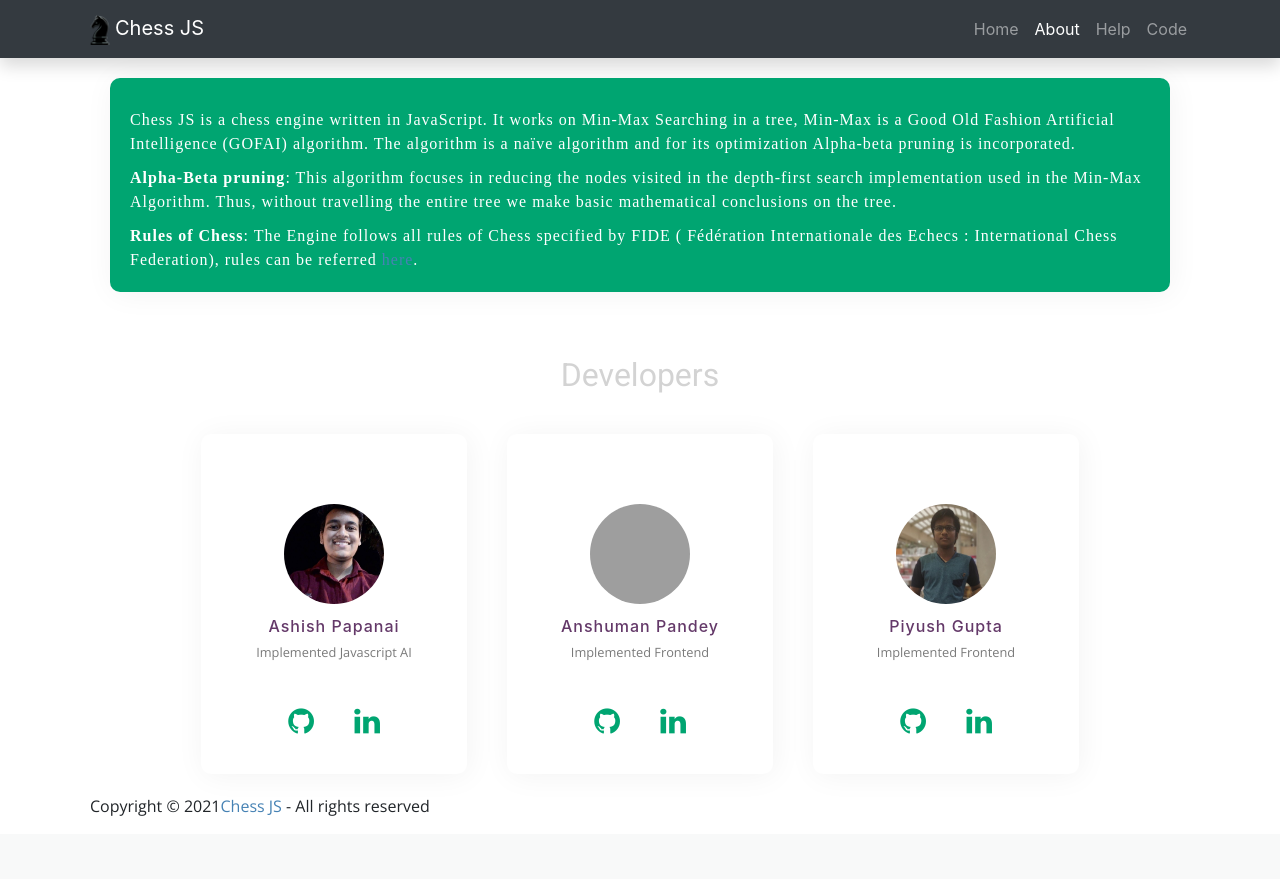
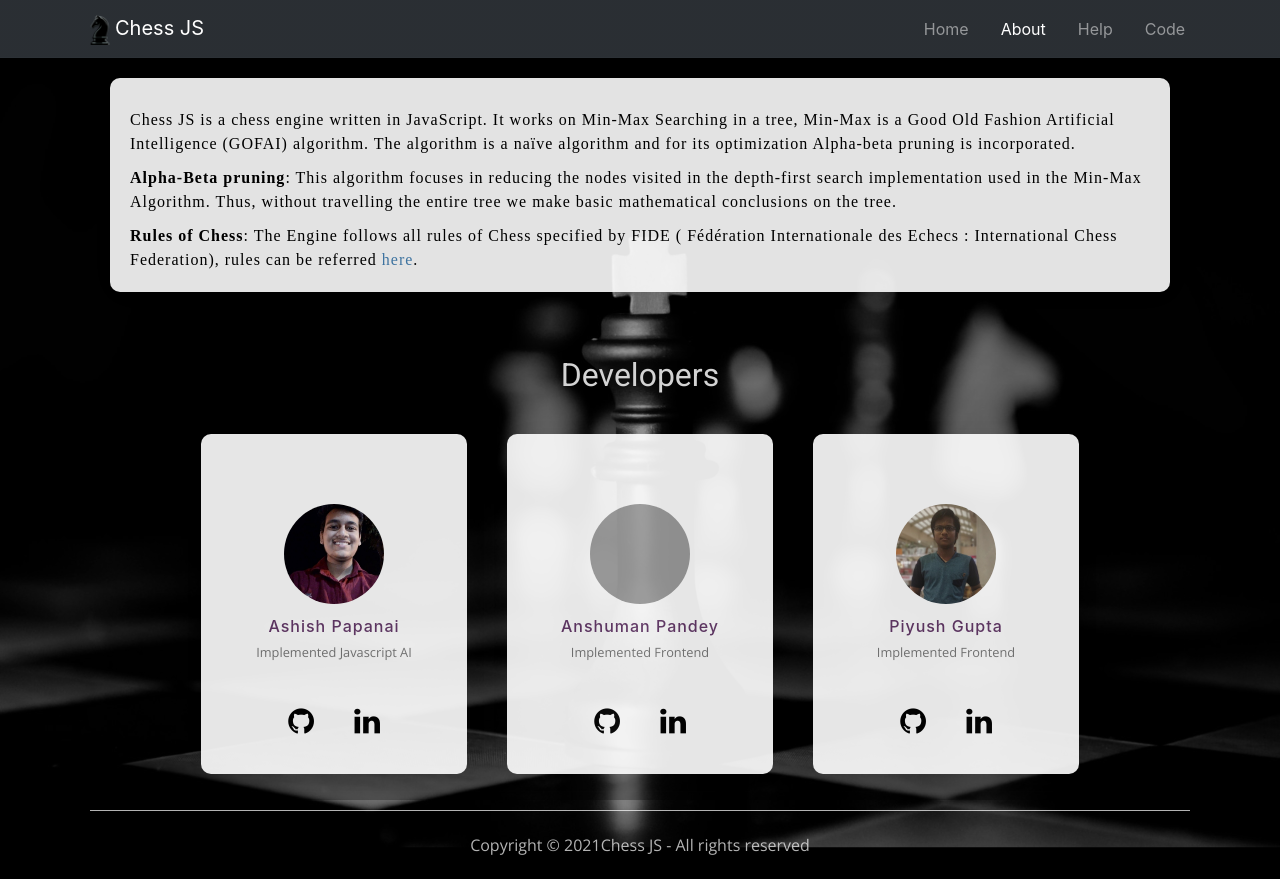
Before and after one commit to ashishpapanai/chessJS, a Flask app: page /about in a window 1280 px wide. Before the commit the page ends 816 px from the top, so only its background shows below. Run offline with Flask 2, Linux system fonts and the light colour scheme; some libraries are stand-ins or nearby versions; some web fonts are replaced; grey boxes are pictures that could not be loaded.

Commit message:
updated about.css

```diff
--- a/static/about.css
+++ b/static/about.css
@@ -1,7 +1,28 @@
 * {
     box-sizing: border-box;
   }
-  p {
+  body {
+    background-image: linear-gradient( rgba(0, 0, 0, 0.3), rgba(0, 0, 0, 0.5)), url('/static/images/chess2.jpg');
+    background-repeat: no-repeat;
+    overflow-x: hidden;
+    background-size: cover;
+    background-position: center;
+    background-attachment: fixed;
+  }
+  .navbar {
+    background-image: linear-gradient( rgba(0, 0, 0, 0.2), rgba(0, 0, 0, 0.2));
+    background-repeat: no-repeat;
+    background-size: cover;
+    background-position: center;
+    background-attachment: fixed;
+}
+body ul{
+    padding: 0px 50px;
+}
+.navbar li{
+    margin-right: 7%;
+}
+p {
     font-family: "Open Sans", sans-serif;
   }
   a {
@@ -9,7 +30,7 @@
     color: steelblue;
   }
   a:visited {
-    color: white;
+    color:black;
   }
   #container {
     max-width: 1100px;
@@ -18,7 +39,7 @@
   .introbox {
     width: auto;
     height: 100%;
-    background-color:#00a571;
+    background-color:#ffffff;
     box-shadow: 2px 2px 30px rgba(0, 0, 0, 0.05);
     display: flex;
     flex-direction: column;
@@ -28,12 +49,13 @@
     border-radius: 10px;
     margin: 20px;
     position: relative;
+    opacity:0.89;
   }
   .introbox strong {
     font-family: "AverageMonoRegular";
     font-style: normal;
     font-weight: normal;
-    color: #fff;
+    color: #000;
     letter-spacing: 1px;
     margin-top: 10px;
   }
@@ -45,11 +67,6 @@
     display: flex;
     justify-content: center;
     margin: 20px;
-  }
-  .underline {
-    border-bottom: 3px solid #00a571;
-    display: inline-block;
-    line-height: 0.95;
   }
   .creditbox {
     display: flex;
@@ -70,6 +87,7 @@
     border-radius: 10px;
     margin: 20px;
     position: relative;
+    opacity: 0.9;
   }
   .details {
     display: flex;
@@ -126,7 +144,7 @@
     border-radius: 50%;
     text-decoration: none;
     font-size: 30px;
-    color: #00a571;
+    color: #000;
     transition: 0.5s;
   }
   .box ul li a::before {
@@ -151,9 +169,23 @@
   .box ul li:nth-child(2) a:hover:before {
     background: #c3d3db;
   }
+.footer {
+  padding-top: 1rem;
+  padding-bottom: 0.375rem;
+  text-align: center;
+}
+.footer .p-small {
+  padding-top: 1.375rem;
+  border-top: 1px solid #ffffff;
+  opacity: 0.7;
+  color: #ffffff;
+}
+.footer .foot {
+  color: #fff;
+}
 
-  @media (max-width: 640px) {
-    .box {
+@media (max-width: 640px) {
+.box {
       flex-grow: 0.5;
     }
   }
```
